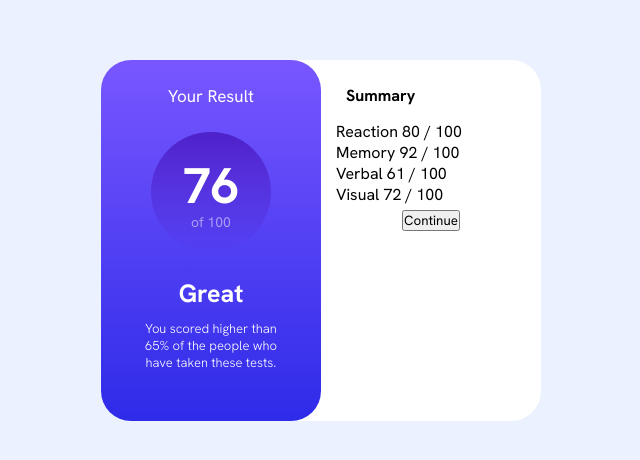
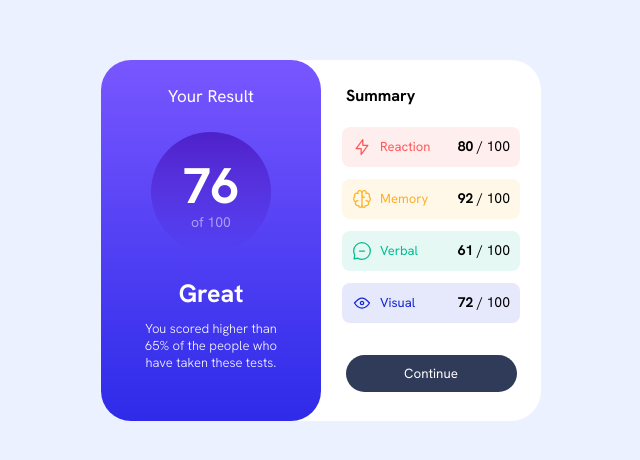
Before and after one commit to Jaypout/Result-summary-component, a plain HTML site: page index.html in a window 1280 px wide. Shown: the part 160-620 px from the top of the page, without its empty margins (319-959 px from the left). Drawn offline with Linux system fonts and the light colour scheme.

Commit message:
first commit

```diff
--- a/index.html
+++ b/index.html
@@ -2,8 +2,7 @@
 <html lang="en">
 <head>
   <meta charset="UTF-8">
-  <meta name="viewport" content="width=device-width, initial-scale=1.0"> <!-- displays site properly based on user's device -->
-
+  <meta name="viewport" content="width=device-width, initial-scale=1.0">
   <link rel="icon" type="image/png" sizes="32x32" href="./assets/images/favicon-32x32.png">
   <link rel="stylesheet" href="style.css">
   <link rel="preconnect" href="https://fonts.googleapis.com">
@@ -11,10 +10,6 @@
   <link href="https://fonts.googleapis.com/css2?family=Hanken+Grotesk:ital,wght@0,100..900;1,100..900&family=Inter:ital,opsz,wght@0,14..32,100..900;1,14..32,100..900&family=Red+Hat+Display:ital,wght@0,300..900;1,300..900&display=swap" rel="stylesheet">
 
   <title>Frontend Mentor | Results summary component</title>
-  <style>
-    .attribution { font-size: 11px; text-align: center; }
-    .attribution a { color: hsl(228, 45%, 44%); }
-  </style>
 </head>
 <body>
   <main>
@@ -30,23 +25,35 @@
 
       <div class="right-card">
         <div class="summary">Summary</div>
-        <div>
-          Reaction
-          80 / 100
+        <div class="box box1">
+          <div class="left">
+          <img src="assets/images/icon-reaction.svg" alt="flash-icon">
+          <span>Reaction</span>
+          </div>
+          <span><strong>80</strong> / 100</span>
         </div>
-        <div>
-          Memory
-          92 / 100
+        <div class="box box2">
+          <div class="left">
+            <img src="assets/images/icon-memory.svg" alt="brain-icon">
+            <span>Memory</span>
+          </div>
+          <span><strong>92</strong> / 100</span>
         </div>
-        <div>
-          Verbal
-          61 / 100
+        <div class="box box3">
+          <div class="left">
+            <img src="assets/images/icon-verbal.svg" alt="bubble-icon">
+            <span>Verbal</span>
+          </div>
+          <span><strong>61</strong> / 100</span>
         </div>
-        <div>
-          Visual
-          72 / 100
+        <div class="box box4">
+          <div class="left">
+            <img src="assets/images/icon-visual.svg" alt="eye-icon">
+            <span>Visual</span>
+          </div>
+          <span><strong>72</strong> / 100</span>
         </div>
-        <button>Continue</button>
+        <button class="button">Continue</button>
       </div>
     </div>
   </main>
```
